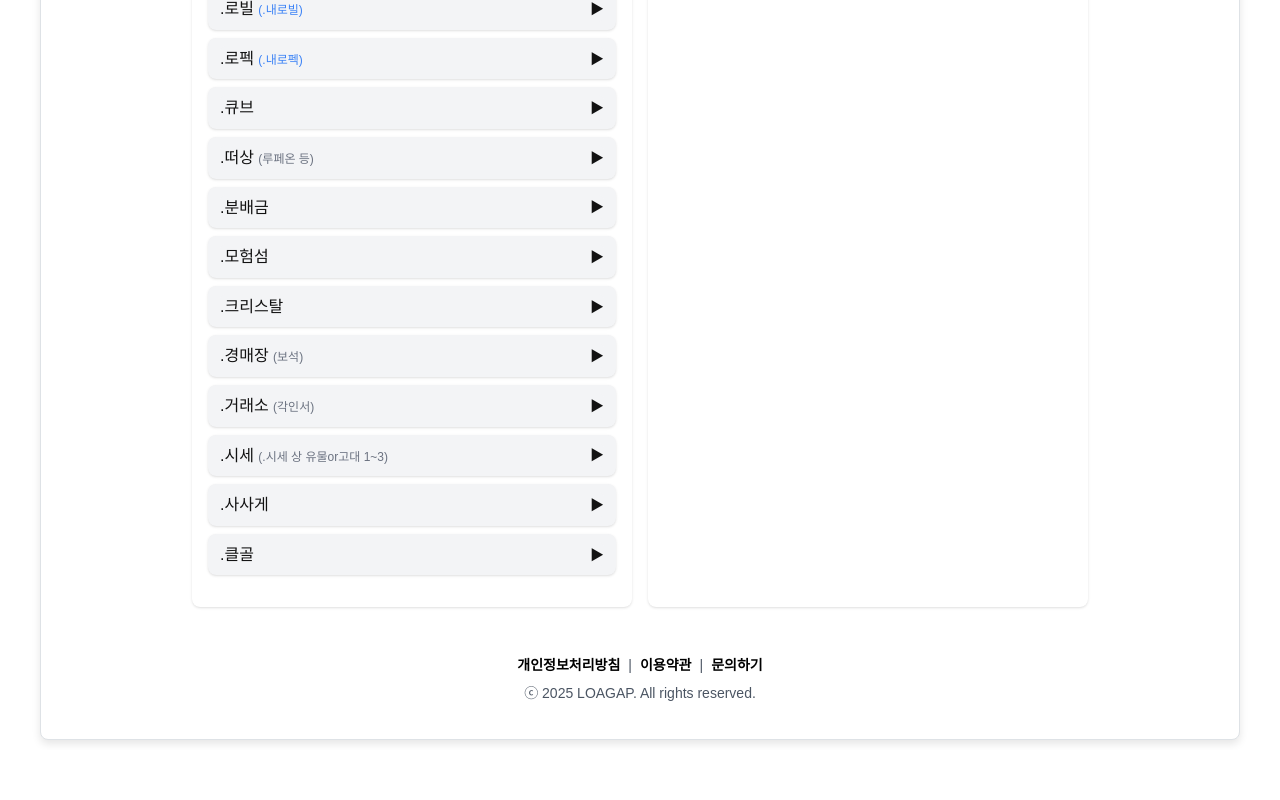
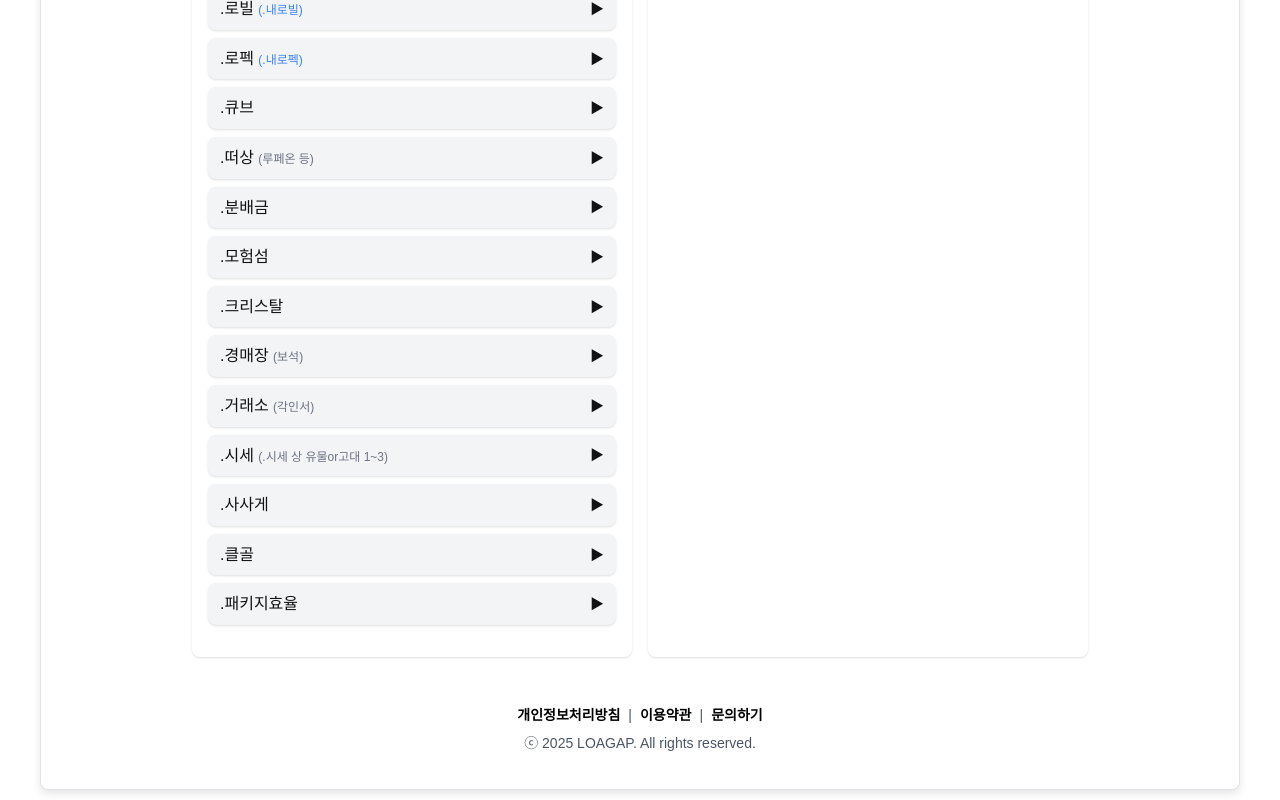
Before and after one commit to cgm97/GapBotApp, a Next.js app in the folder next-app/: page /command in a window 1280 px wide. Shown: the part 839-1639 px from the top of the page. Before the commit the page ends 1589 px from the top, so only its background shows below. Built offline with nearby package versions, Linux system fonts and the light colour scheme.

Commit message:
패키지효율 명령어 추가, 구성품 1개당 가격으로 표시 수정

```diff
--- a/next-app/app/command/commandClient.js
+++ b/next-app/app/command/commandClient.js
@@ -35,6 +35,7 @@ const CommandPage = () => {
     },
     { id: 19, prefix: <>.사사게</>, description: '.사사게 키워드' },
     { id: 20, prefix: <>.클골</> },
+    { id: 24, prefix: <>.패키지효율</>, img: '/img/cmd/vozlwlgydbf.png', description: 'LOAGAP 패키지 효율 참조'},
   ];
 
   const listUtilItems = [
--- a/next-app/app/efficiency/efficiencyPackageClient.js
+++ b/next-app/app/efficiency/efficiencyPackageClient.js
@@ -601,7 +601,7 @@ function PackageList({ onSelectPackage }) {
                     />
                     <div className="text-sm">
                       <p className="font-medium text-gray-800 dark:text-white">{subItem.name}</p>
-                      <p className="text-gray-600 dark:text-gray-300">{subItem.count}개 ({subItem.bundleCount}개당 {subItem.price}G)</p>
+                      <p className="text-gray-600 dark:text-gray-300">{subItem.count}개 (1개당 {subItem.price}G)</p>
                     </div>
                   </div>
                 ))}
```
Also changed, not shown: next-app/public/img/cmd/vozlwlgydbf.png (added).
